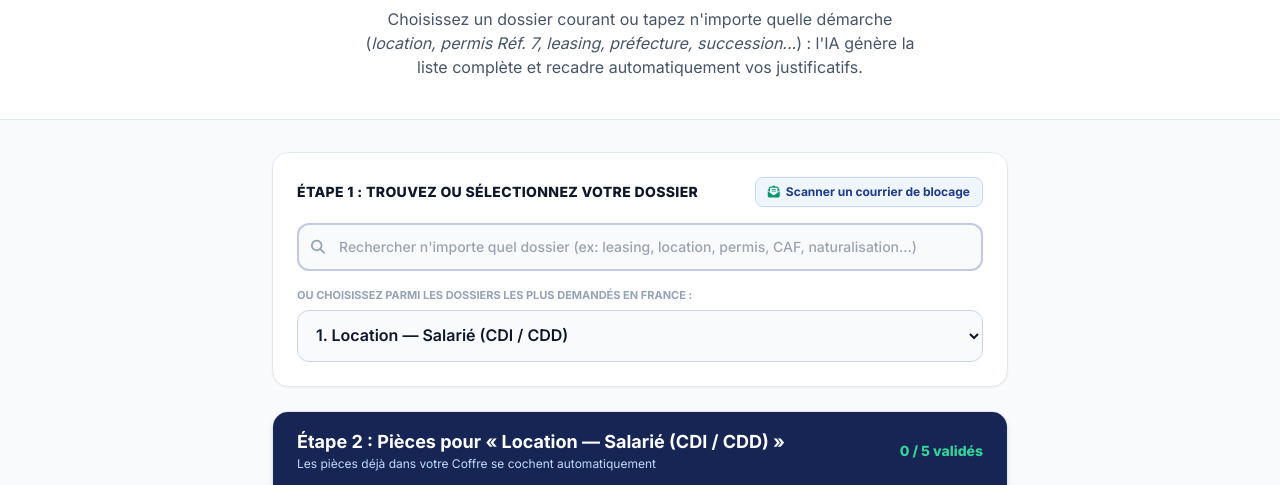
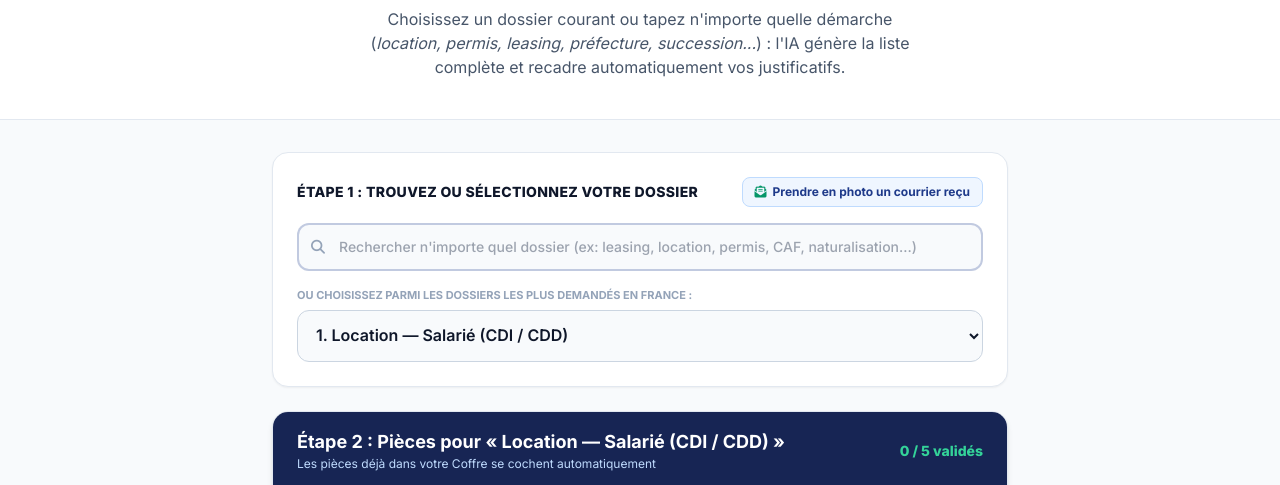
Before and after one commit to mbalde33/Dossierblinde, a plain HTML site: page index.html in a window 1280 px wide. Shown: the part 257-742 px from the top of the page. Drawn offline with nearby package versions, Linux system fonts and the light colour scheme.

Commit message:
Update index.html

```diff
--- a/index.html
+++ b/index.html
@@ -60,7 +60,7 @@
                 Zéro papier oublié, <span class="text-blue-900">zéro dossier bloqué par l'administration.</span>
             </h1>
             <p class="text-xs sm:text-base text-slate-600 max-w-xl mx-auto">
-                Choisissez un dossier courant ou tapez n'importe quelle démarche (<em>location, permis Réf. 7, leasing, préfecture, succession...</em>) : l'IA génère la liste complète et recadre automatiquement vos justificatifs.
+                Choisissez un dossier courant ou tapez n'importe quelle démarche (<em>location, permis, leasing, préfecture, succession...</em>) : l'IA génère la liste complète et recadre automatiquement vos justificatifs.
             </p>
         </div>
     </header>
@@ -76,7 +76,7 @@
                 </label>
                 <button type="button" onclick="basculerAssistantIA()" class="text-xs font-bold text-blue-900 bg-blue-50 hover:bg-blue-100 border border-blue-200 px-3 py-1.5 rounded-lg transition flex items-center gap-1.5 self-start sm:self-auto">
                     <i class="fa-solid fa-envelope-open-text text-emerald-600"></i>
-                    <span>Scanner un courrier de blocage</span>
+                    <span>Prendre en photo un courrier reçu</span>
                 </button>
             </div>
 
```
